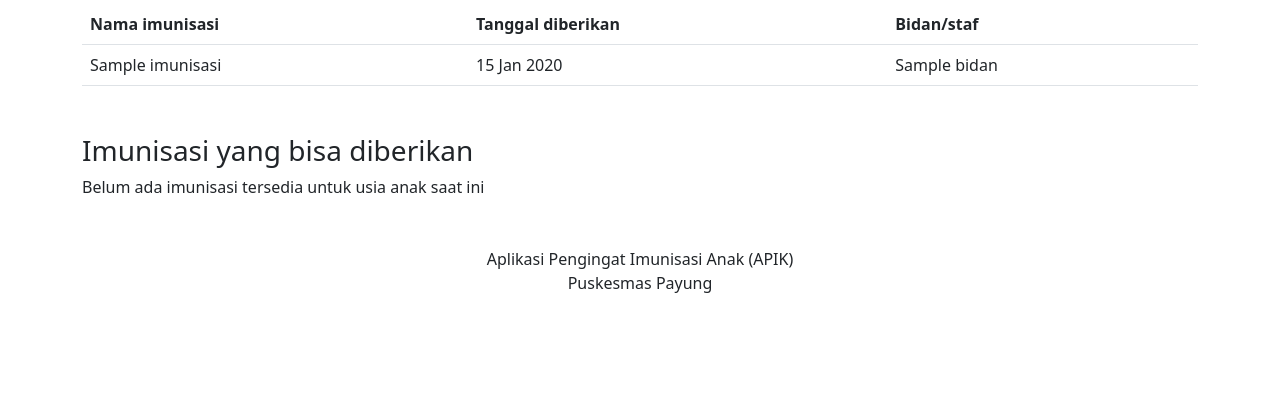
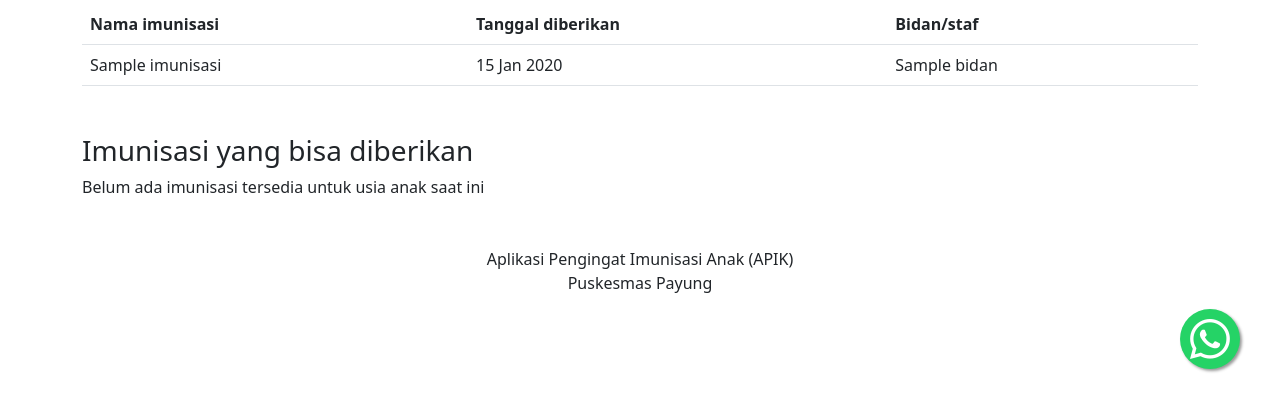
Before and after one commit to GottfriedCP/apik, a Django app: page /detail-bayi/1/ in a window 1280 px wide. Shown: the part 391-800 px from the top of the page. Run offline with Django 4.2, Linux system fonts and the light colour scheme; a user stored in the database is signed in; tables that the repository leaves empty hold one stand-in row (values such as "Sample post"); some libraries are stand-ins or nearby versions.

Commit message:
add whatsapp chat button

```diff
--- /dev/null
+++ b/apik/helpers.py
@@ -0,0 +1,14 @@
+from .models import Bidan
+
+from random import choice
+
+
+def get_random_bidan_wa_number():
+    pks = Bidan.objects.values_list("pk", flat=True)
+    random_pk = choice(pks)
+    nomor = Bidan.objects.get(pk=random_pk).get_whatsapp_number()
+    print(nomor)
+    if not nomor:
+        return "6285275379343"
+    else:
+        return nomor
--- a/apik/models.py
+++ b/apik/models.py
@@ -29,13 +29,19 @@ class Bidan(models.Model):
     str_help_text = 'Surat Tanda Registrasi bidan - jika ada'
     str = models.CharField(verbose_name='STR', max_length=255,
                            default='0', help_text=str_help_text)
-    nomor_telepon = models.CharField(max_length=15, null=True, blank=True)
+    nomor_telepon = models.CharField(max_length=15, null=True, blank=True, help_text="format 08XXXXXX...")
 
     class Meta:
         verbose_name_plural = 'bidan'
 
     def __str__(self):
         return self.nama
+
+    def get_whatsapp_number(self):
+        # ganti 08XX.. menjadi 628XX..
+        if self.nomor_telepon:
+            return str(self.nomor_telepon).replace('0', '62', 1)
+        return ""
 
 
 class Bayi(models.Model):
--- a/apik/templates/apik/BASE.html
+++ b/apik/templates/apik/BASE.html
@@ -25,7 +25,7 @@
     <style>
         .c-navbar {
             /* position: fixed;
-            top: 0; */
+                top: 0; */
             background-color: #087428;
             margin-bottom: 10px;
         }
@@ -40,6 +40,22 @@
             background-color: white;
         }
 
+        /* floating Whatsapp click-to-chat button */
+        .float {
+            position: fixed;
+            width: 60px;
+            height: 60px;
+            bottom: 40px;
+            right: 40px;
+            background-color: #25d366;
+            color: #FFF;
+            border-radius: 50px;
+            text-align: center;
+            font-size: 2.5rem;
+            box-shadow: 2px 2px 3px #999;
+            z-index: 100;
+        }
+        /* END floating Whatsapp click-to-chat button */
     </style>
 </head>
 
@@ -55,6 +71,13 @@
             Puskesmas Payung
         </div>
     </div>
+    {% if ibu %}
+    <!-- Floating Whatsapp button -->
+    <a href="https://wa.me/{{ random_wa_number }}"
+        class="float" target="_blank">
+        <i class="bi bi-whatsapp my-float"></i>
+    </a>
+    {% endif %}
     <script src="https://cdn.jsdelivr.net/npm/jquery@3.6.4/dist/jquery.min.js"></script>
     <script src="https://cdn.jsdelivr.net/npm/bootstrap@5.2.3/dist/js/bootstrap.bundle.min.js"
         integrity="sha384-kenU1KFdBIe4zVF0s0G1M5b4hcpxyD9F7jL+jjXkk+Q2h455rYXK/7HAuoJl+0I4"
--- a/apik/views.py
+++ b/apik/views.py
@@ -2,8 +2,8 @@ from django.contrib.auth import authenticate, login, logout
 from django.contrib.auth.decorators import login_required
 from django.http import HttpResponseForbidden
 from django.shortcuts import get_object_or_404, redirect, render
-from django.utils import timezone
 
+from .helpers import get_random_bidan_wa_number
 from .models import Bayi, Bidan, Ibu, Imunisasi, ImunisasiDiberikan
 
 import datetime
@@ -43,6 +43,7 @@ def index(request):
             "ibu": ibu,
             "bidan": bidan,
             "balitas": balitas,
+            "random_wa_number": get_random_bidan_wa_number(),
         },
     )
 
@@ -114,13 +115,16 @@ def bayi_detail(request, bayi_id):
     eligible_imuns = Imunisasi.objects.filter(syarat_usia__lte=balita.get_usia_bulan())
     eligible_imuns = eligible_imuns.exclude(bayis__in=(balita,))
 
+    user_is_bidan = request.user.groups.filter(name="bidan").exists()
     return render(
         request,
         "apik/detail-bayi.html",
         {
             "balita": balita,
             "eligible_imuns": eligible_imuns,
-            "user_is_bidan": request.user.groups.filter(name="bidan").exists(),
+            "user_is_bidan": user_is_bidan,
+            "ibu": not user_is_bidan,
+            "random_wa_number": get_random_bidan_wa_number(),
         },
     )
 
--- a/requirements.txt
+++ b/requirements.txt
@@ -5,6 +5,7 @@ mysqlclient==2.1.1
 openpyxl==3.1.2
 Pillow==9.5.0
 pycodestyle==2.10.0
+python-dateutil==2.8.2
 python-decouple==3.8
 sqlparse==0.4.3
 tomli==2.0.1
```
